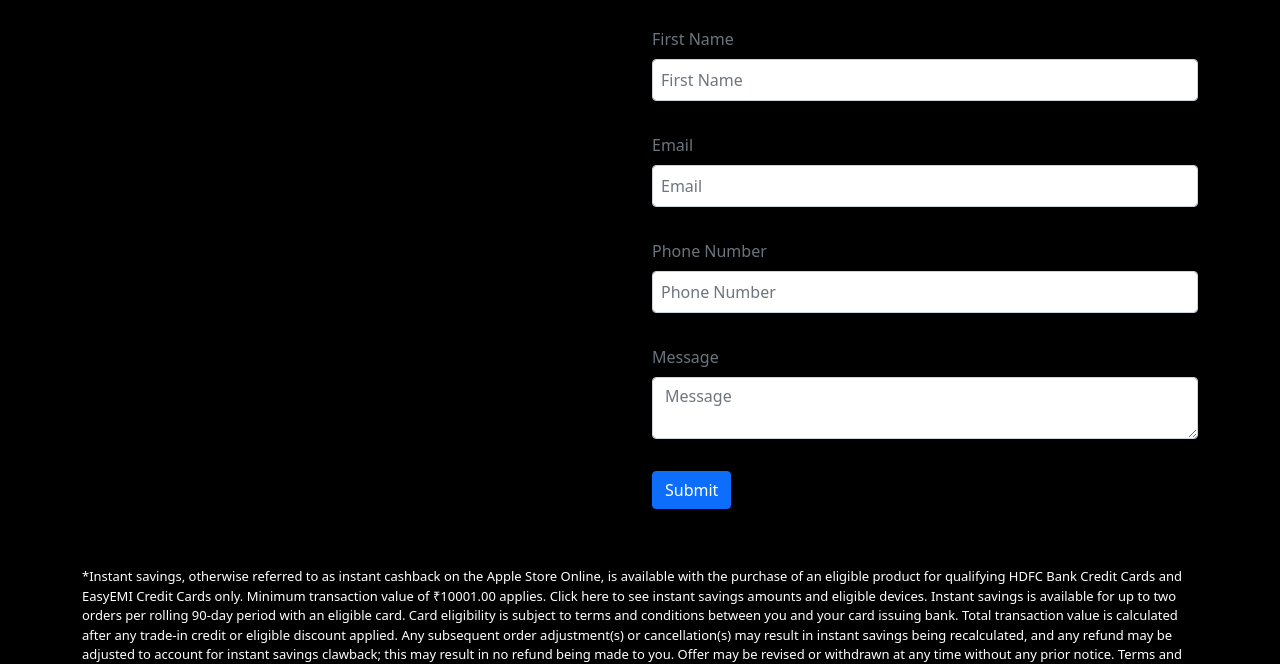
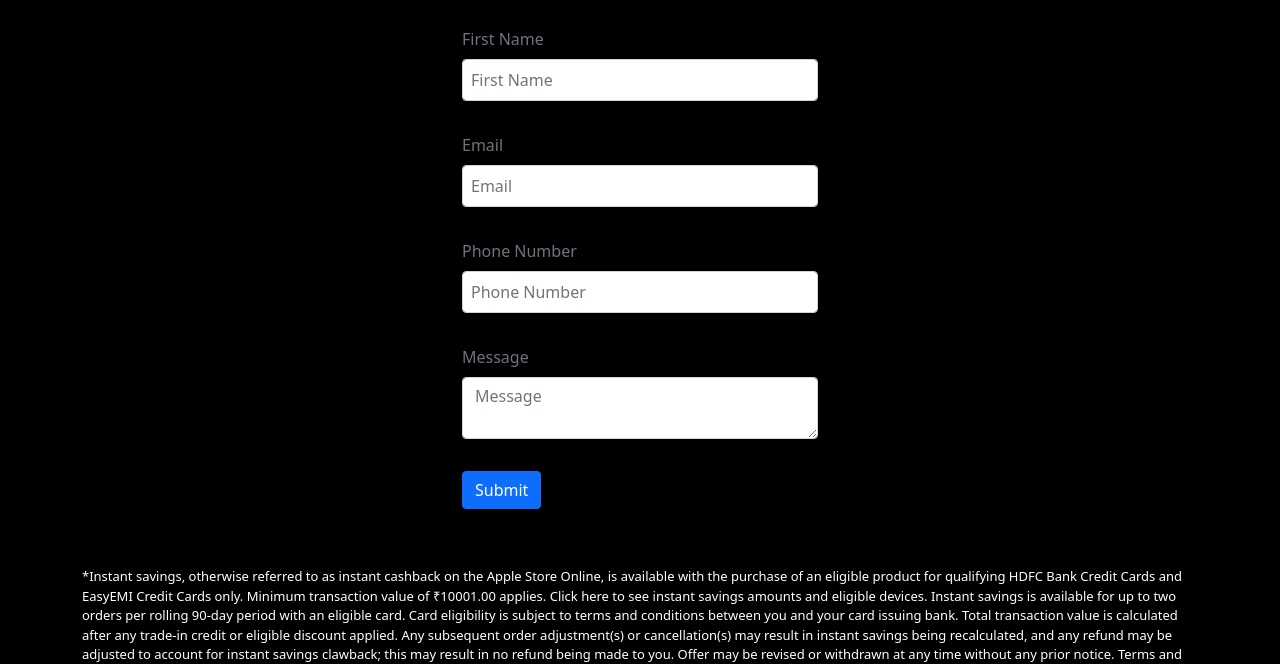
Before and after one commit to Jeevamk/iPhone14pro-clone, a plain HTML site: page contact.html in a window 1280 px wide. Shown: the part 137-801 px from the top of the page. Drawn offline with nearby package versions, Linux system fonts and the light colour scheme.

Commit message:
first commit

```diff
--- a/contact.css
+++ b/contact.css
@@ -11,14 +11,14 @@
     /* background-image: url('images/a1.jpg'); */
     /* background-attachment: fixed; */
 }
-#contact_firstcol{
+/* #contact_firstcol{
     background-image: url(/images/a2.jpg);
     background-attachment: fixed;
     background-repeat: no-repeat;
     background-size: cover;
     width: 100;
     height: auto;
-}
+} */
 #message{
     color: red;
     font-family: cursive;
--- a/contact.html
+++ b/contact.html
@@ -105,39 +105,41 @@
         <div class="container pt-4">
             <h1 class="text-center text-white">CONTACT US</h1>
             <div class="row pt-4">
-                <div class="col-12 col-sm-12 col-md-6 col-lg-6 col-xl-6 col-xxl-6" id="contact_firstcol">
+                <div class="col-12 col-sm-12 col-md-4 col-lg-4 col-xl-4 col-xxl-4" id="contact_firstcol">
                     <!-- <img src="./images/a2.jpg" alt="" class="img-fluid"> -->
 
                 </div>
-                <div class="col-12 col-sm-12 col-md-6 col-lg-6 col-xl-6 col-xxl-6 mx-auto" id="contact_secol">
+                <div class="col-12 col-sm-12 col-md-4 col-lg-4 col-xl-4 col-xxl-4 mx-auto" id="contact_secol">
                     <form class="row g-3"  name="myform" onsubmit="return validateform()">
                         <div class="col-md-12 ">
                             <label for="fname" class="form-label text-secondary">First Name</label>
-                            <input type="text" class="form-control p-2" id="fname" placeholder="First Name" name="firstname" value="" autocomplete="off">
+                            <input type="text" class="form-control p-2" id="fname" placeholder="First Name" name="firstname" value="" >
                             <p id="message" class="text-red"></p>
                         </div>
                         <div class="col-12">
                             <label for="email" class="form-label text-secondary">Email</label>
-                            <input type="text" class="form-control p-2" id="email" placeholder="Email" name="email" value="" autocomplete="off">
+                            <input type="text" class="form-control p-2" id="email" placeholder="Email" name="email" value="" >
                             <p id="message1"></p>
                         </div>
                         <div class="col-12">
                             <label for="number" class="form-label text-secondary">Phone Number</label>
-                            <input type="text" class="form-control p-2" id="number" placeholder="Phone Number" name="pnumber" value="" autocomplete="off">
+                            <input type="text" class="form-control p-2" id="number" placeholder="Phone Number" name="pnumber" value="" >
                             <p id="message2"></p>
                         </div>
                         <div class="col-12">
                             <label for="msg" class="form-label text-secondary">Message</label>
-                            <textarea type="text" class="form-control" id="msg" placeholder="Message" name="masg" row="5" col="5" value="" autocomplete="off"></textarea>
+                            <textarea type="text" class="form-control" id="msg" placeholder="Message" name="masg" row="5" col="5" value="" ></textarea>
                             <p id="message3"></p>
                         </div>
                         <div class="col-12">
-                            <button type="submit" class="btn btn-primary" name="submit" autocomplete="off">Submit</button>
+                            <button type="submit" class="btn btn-primary" name="submit" >Submit</button>
                         </div>
                     </form>
 
                 </div>
+                <div class="col-12 col-sm-12 col-md-4 col-lg-4 col-xl-4 col-xxl-4" id="contact_firstcol">
 
+                </div>
             </div>
 
         </div>
--- a/index.js
+++ b/index.js
@@ -1,4 +1,3 @@
-
 function validateform() {
     var correct_way=/^[A-Z a-z]+$/;
     var a =document.getElementById("fname").value;
```
Also changed, not shown: index.html (+0 -6 lines).
